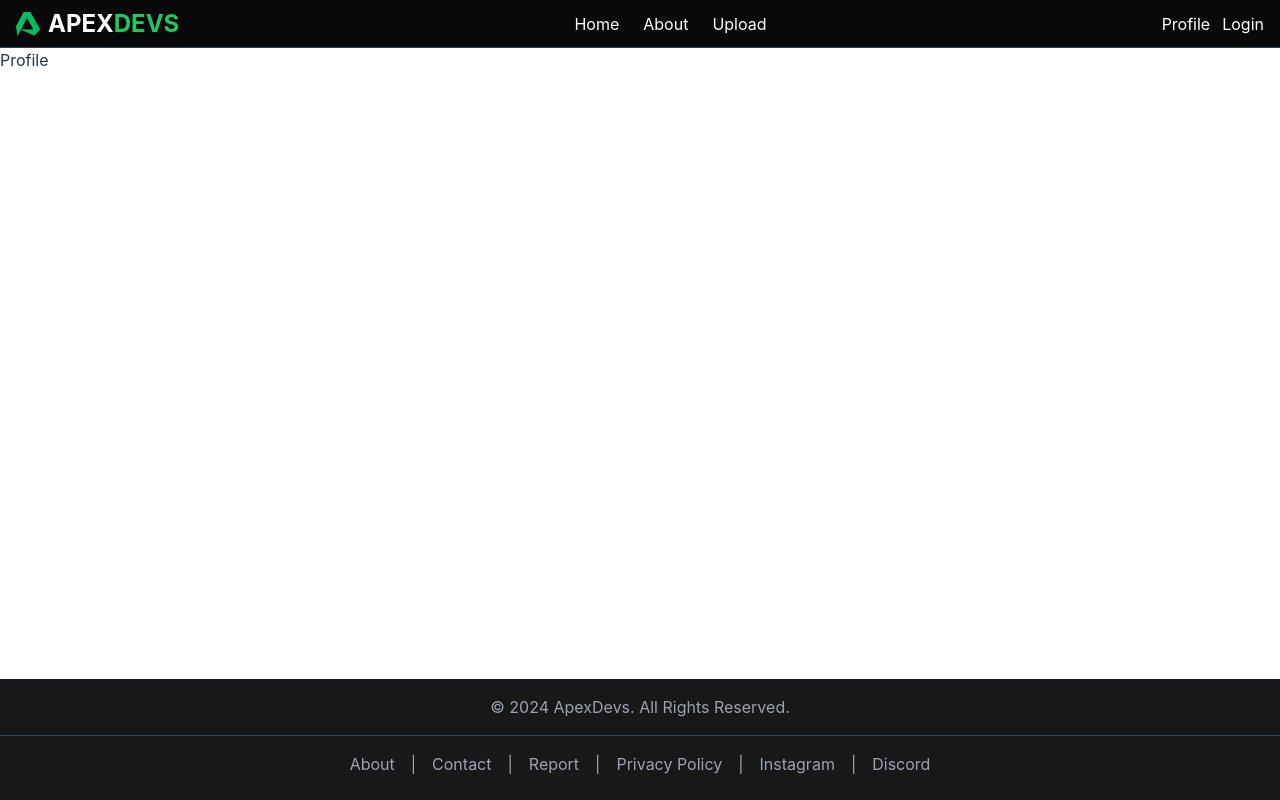
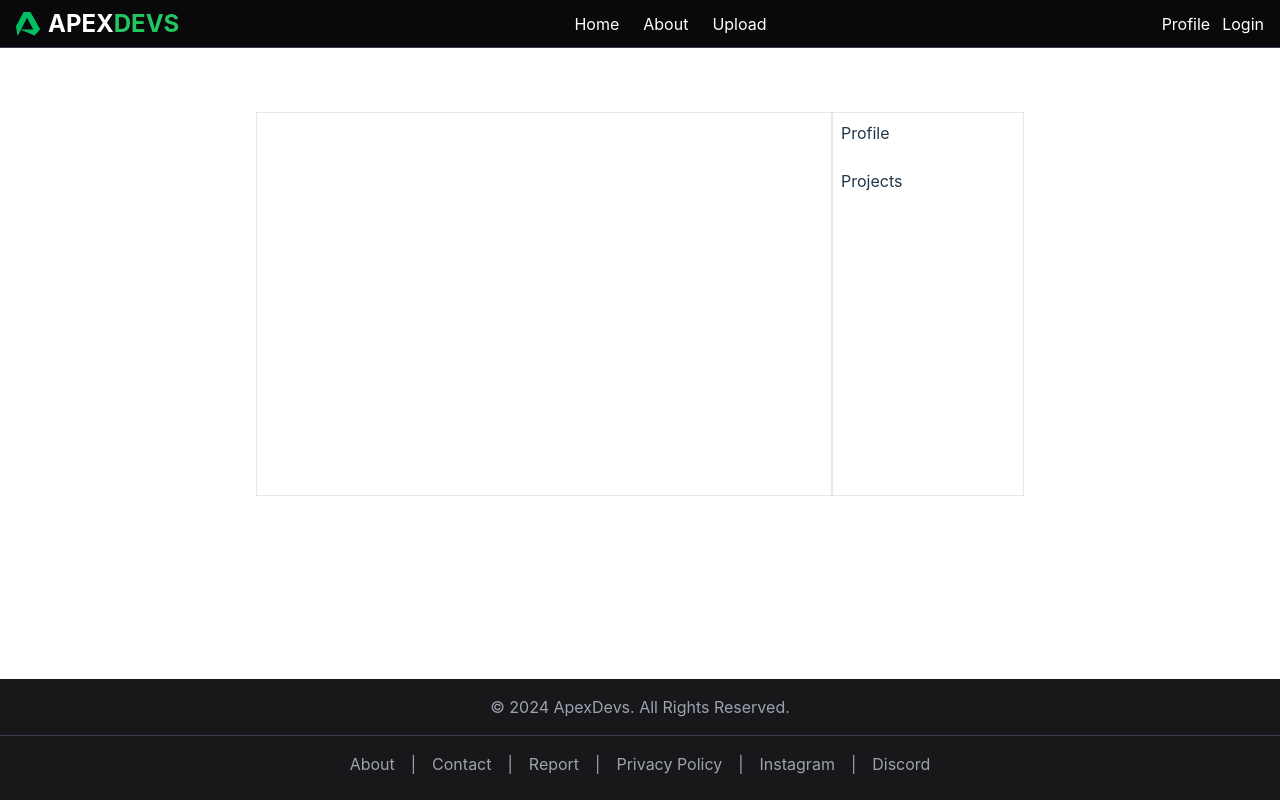
Before and after one commit to laveesh21/Mern-Temp, a React (Vite) app in the folder client/: page /profile in a window 1280 px wide. Built offline with nearby package versions, Linux system fonts and the light colour scheme.

Commit message:
Profile implementation

```diff
--- a/client/src/App.tsx
+++ b/client/src/App.tsx
@@ -21,7 +21,7 @@ function App() {
           <Routes>
             <Route path="/" element={<Home />} />
             <Route path="/about" element={<About />} />
-            <Route path="/profile" element={<Profile />} />
+            <Route path="/profile/*" element={<Profile />} />
             <Route path="/project/:id" element={<Project />} />
             <Route path="/auth/log_in" element={<LogIn />} />
             <Route path="/auth/sign_up" element={<SignUp />} />
--- /dev/null
+++ b/client/src/components/ProfileCard.tsx
@@ -0,0 +1,11 @@
+import React from 'react';
+
+const ProfileCard: React.FC = () => {
+  return (
+    <div>
+      {/* ProfileCard content */}
+    </div>
+  );
+}
+
+export default ProfileCard;
--- /dev/null
+++ b/client/src/components/UserProject.tsx
@@ -0,0 +1,11 @@
+import React from 'react';
+
+const UserProject: React.FC = () => {
+  return (
+    <div>
+      {/* UserProject content */}
+    </div>
+  );
+}
+
+export default UserProject;
--- a/client/src/pages/Profile.tsx
+++ b/client/src/pages/Profile.tsx
@@ -1,7 +1,24 @@
+import React from "react"
+import { Link } from "react-router-dom"
+import ProfileCard from "../components/ProfileCard"
+import UserProject from "../components/UserProject"
+import { Route, Routes } from "react-router-dom"
 
-function Profile() {
+const Profile: React.FC = () => {
   return (
-    <div>Profile</div>
+    <div className="p-16  flex justify-center w-full">
+      <div className="w-1/2 h-96 border">
+        <Routes>
+          <Route path="profileCard" element={<ProfileCard />} />
+          <Route path="projects" element={<UserProject />} />
+        </Routes>
+
+      </div>
+      <div className="w-1/6 h-96 border">
+        <Link to="user" className="block p-2 mb-2">Profile</Link>
+        <Link to="projects" className="block p-2 mb-2">Projects</Link>
+      </div>
+    </div>
   )
 }
 
```
